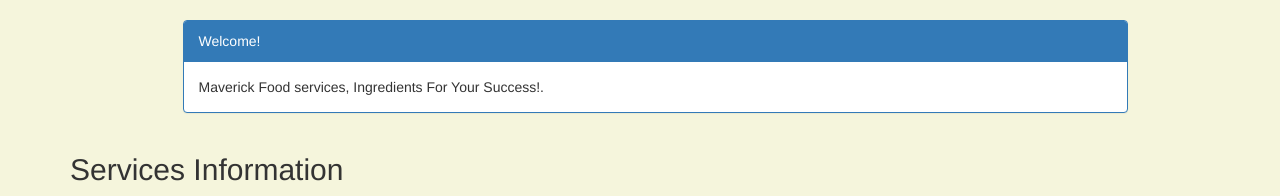
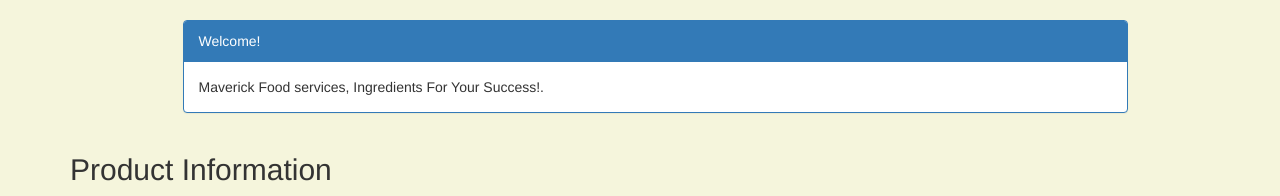
Before and after one commit to nhohensee/ISQA-3900-Assignment2, a Django app: template crm/templates/crm/product_list.html in a window 1280 px wide. Shown: the part 52-248 px from the top of the page. Run offline with Django 3.2, Linux system fonts and the light colour scheme; the template is opened without the code that fills it, so the values that code supplies are empty; parts of the project's set-up code (start-up, migrations or seed data) failed here and were passed over; some libraries are stand-ins or nearby versions.

Commit message:
Update product_list.html

```diff
--- a/crm/templates/crm/product_list.html
+++ b/crm/templates/crm/product_list.html
@@ -26,7 +26,7 @@
         </div>
     </div>
     <div class="row">
-        <h2 style="padding-left: 15Px">Services Information</h2>
+        <h2 style="padding-left: 15Px">Product Information</h2>
     </div>
     <div>
         <table class="table table-striped table-bordered table-hover">
```
